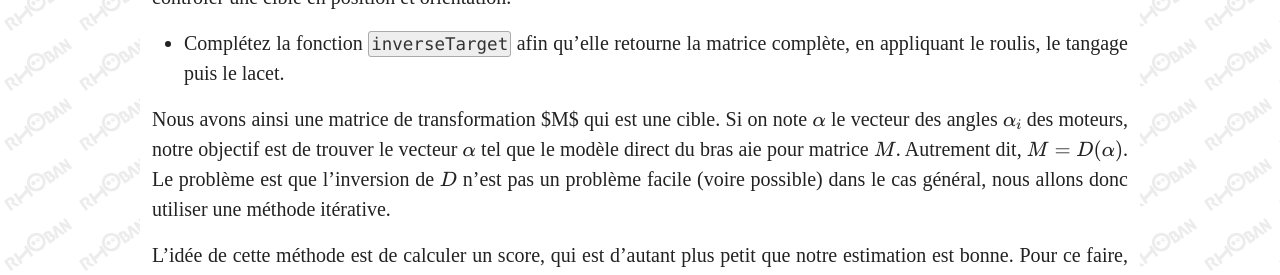
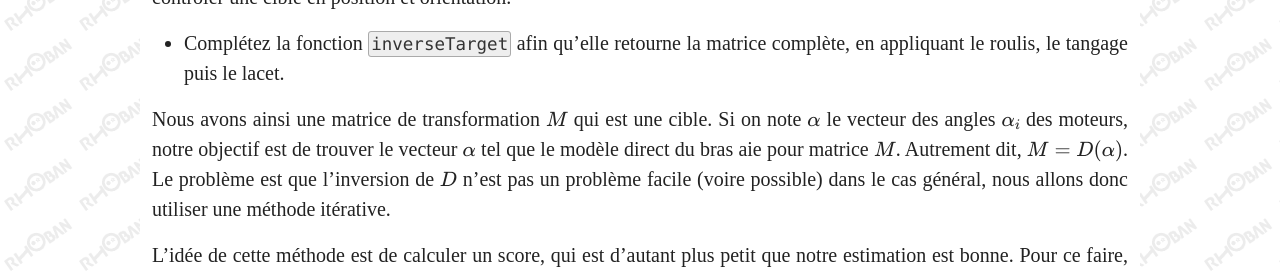
Before and after one commit to Rhoban/rhoban.github.io, a Jekyll site: the page built from reperes/tp_6axis.md, in a window 1280 px wide and 900 px high, scrolled down 3593 px. Shown: the part 153-428 px from the top of the window. Built offline with Jekyll 4.4.1, drawn with Linux system fonts in a browser that asks for light colours; some web fonts are replaced; formulas are drawn with MathJax 3.

Commit message:
Small fix

```diff
--- a/reperes/tp_6axis.md
+++ b/reperes/tp_6axis.md
@@ -140,7 +140,7 @@
 * Complétez la fonction `inverseTarget` afin qu'elle retourne la matrice complète,
 en appliquant le roulis, le tangage puis le lacet.
 
-Nous avons ainsi une matrice de transformation $M$ qui est une cible. Si on note $$\alpha$$ le
+Nous avons ainsi une matrice de transformation $$M$$ qui est une cible. Si on note $$\alpha$$ le
 vecteur des angles $$\alpha_i$$ des moteurs, notre objectif est de trouver le vecteur $$\alpha$$
 tel que le modèle direct du bras aie pour matrice $$M$$. Autrement dit, $$M = D(\alpha)$$. Le problème
 est que l'inversion de $$D$$ n'est pas un problème facile (voire possible) dans le cas général, nous
```
